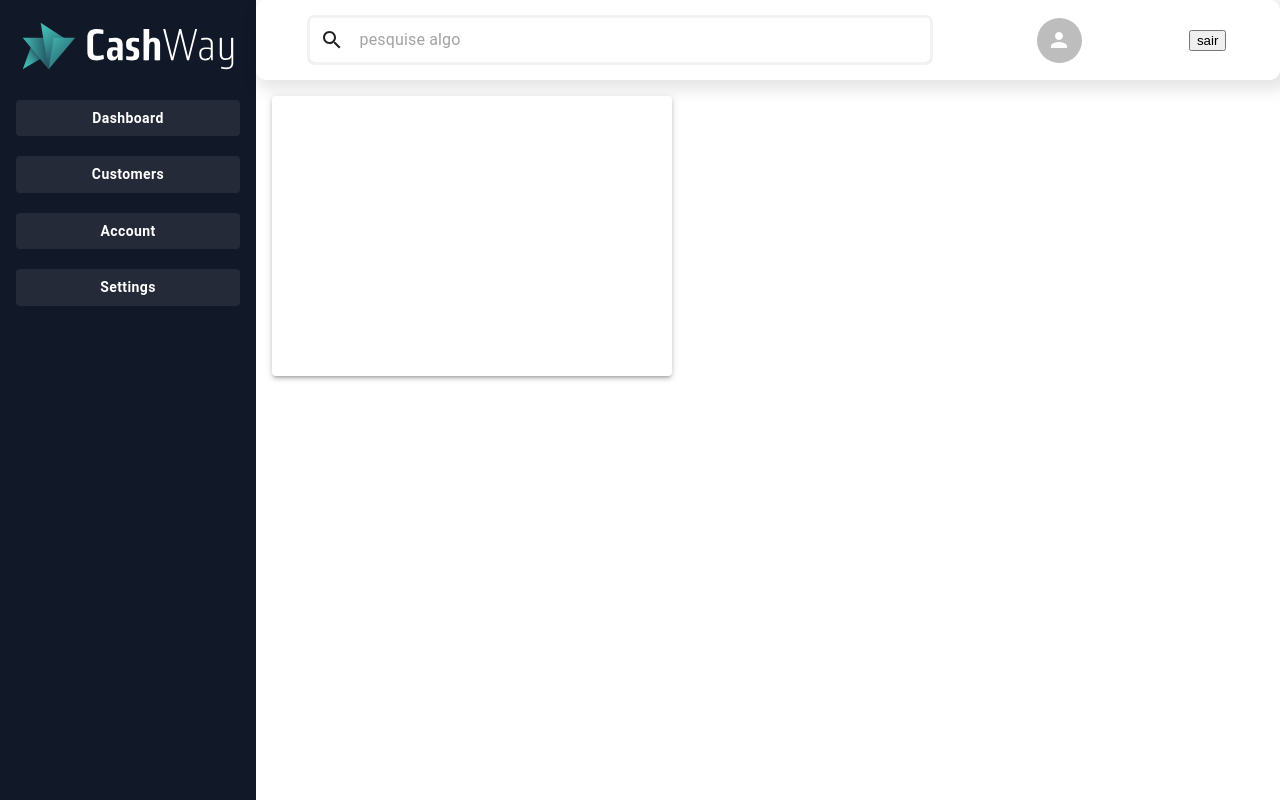
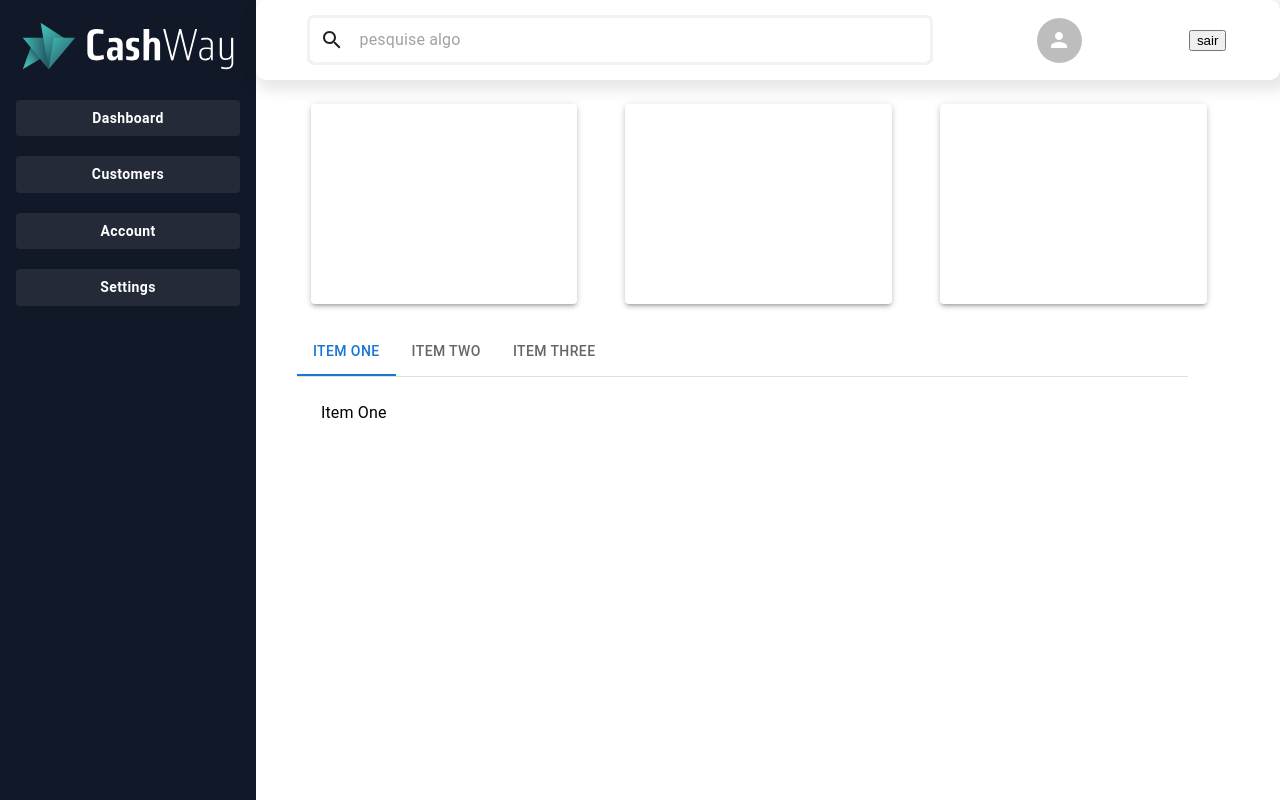
Before and after one commit to barcellos96/desafio-cash-way, a React (Create React App) app: page /dashboard in a window 1280 px wide. Both pictures are taken after typing "Sample", "Sample123", "Sample" into the empty fields and a click on the button "FAZER LOGIN". Built offline with nearby package versions, Linux system fonts and the light colour scheme.

Commit message:
feat_dashboard: create cards paper, create list from Statements

```diff
--- a/src/Pages/dashboard/index.tsx
+++ b/src/Pages/dashboard/index.tsx
@@ -4,6 +4,7 @@
 import Logo from "../../assets/logo.svg";
 import HeaderBar from "../../components/headerBar";
 import SimplePaper from "../../components/cardData";
+import BasicTabs from "../../components/listStatements";
 
 const DashboardPage: React.FC = () => {
   return (
@@ -59,6 +60,7 @@
       <Box sx={{ display: "flex", flexDirection: "column", width: "100%" }}>
         <HeaderBar />
         <SimplePaper />
+        <BasicTabs />
       </Box>
     </Box>
   );
--- a/src/components/cardData/index.tsx
+++ b/src/components/cardData/index.tsx
@@ -7,10 +7,14 @@
     root: {
       display: "flex",
       flexWrap: "wrap",
+      width: "93%",
+      marginLeft: "3%",
+
       "& > *": {
-        margin: theme.spacing(2),
-        width: theme.spacing(50),
-        height: theme.spacing(35),
+        margin: theme.spacing(3),
+        width: "28%",
+        minWidth: "250px",
+        height: theme.spacing(25),
       },
     },
   })
@@ -21,7 +25,9 @@
 
   return (
     <div className={classes.root}>
-      <Paper elevation={3} />
+      <Paper elevation={3}></Paper>
+      <Paper elevation={3}></Paper>
+      <Paper elevation={3}></Paper>
     </div>
   );
 }
--- /dev/null
+++ b/src/components/listStatements/index.tsx
@@ -0,0 +1,78 @@
+import * as React from "react";
+import Tabs from "@mui/material/Tabs";
+import Tab from "@mui/material/Tab";
+import Typography from "@mui/material/Typography";
+import Box from "@mui/material/Box";
+
+interface TabPanelProps {
+  children?: React.ReactNode;
+  index: number;
+  value: number;
+}
+
+function TabPanel(props: TabPanelProps) {
+  const { children, value, index, ...other } = props;
+
+  return (
+    <div
+      role="tabpanel"
+      hidden={value !== index}
+      id={`simple-tabpanel-${index}`}
+      aria-labelledby={`simple-tab-${index}`}
+      {...other}
+    >
+      {value === index && (
+        <Box sx={{ p: 3 }}>
+          <Typography>{children}</Typography>
+        </Box>
+      )}
+    </div>
+  );
+}
+
+function a11yProps(index: number) {
+  return {
+    id: `simple-tab-${index}`,
+    "aria-controls": `simple-tabpanel-${index}`,
+  };
+}
+
+export default function BasicTabs() {
+  const [value, setValue] = React.useState(0);
+
+  const handleChange = (event: React.SyntheticEvent, newValue: number) => {
+    setValue(newValue);
+  };
+
+  return (
+    <Box
+      sx={{
+        display: "flex",
+        flexDirection: "column",
+        width: "87%",
+        marginLeft: "4%",
+      }}
+    >
+      <Box sx={{ borderBottom: 1, borderColor: "divider" }}>
+        <Tabs
+          value={value}
+          onChange={handleChange}
+          aria-label="basic tabs example"
+        >
+          <Tab label="Item One" {...a11yProps(0)} />
+          <Tab label="Item Two" {...a11yProps(1)} />
+          <Tab label="Item Three" {...a11yProps(2)} />
+        </Tabs>
+      </Box>
+      <TabPanel value={value} index={0}>
+        Item One
+      </TabPanel>
+      <TabPanel value={value} index={1}>
+        Item Two
+      </TabPanel>
+      <TabPanel value={value} index={2}>
+        Item Three
+      </TabPanel>
+    </Box>
+  );
+}
```
